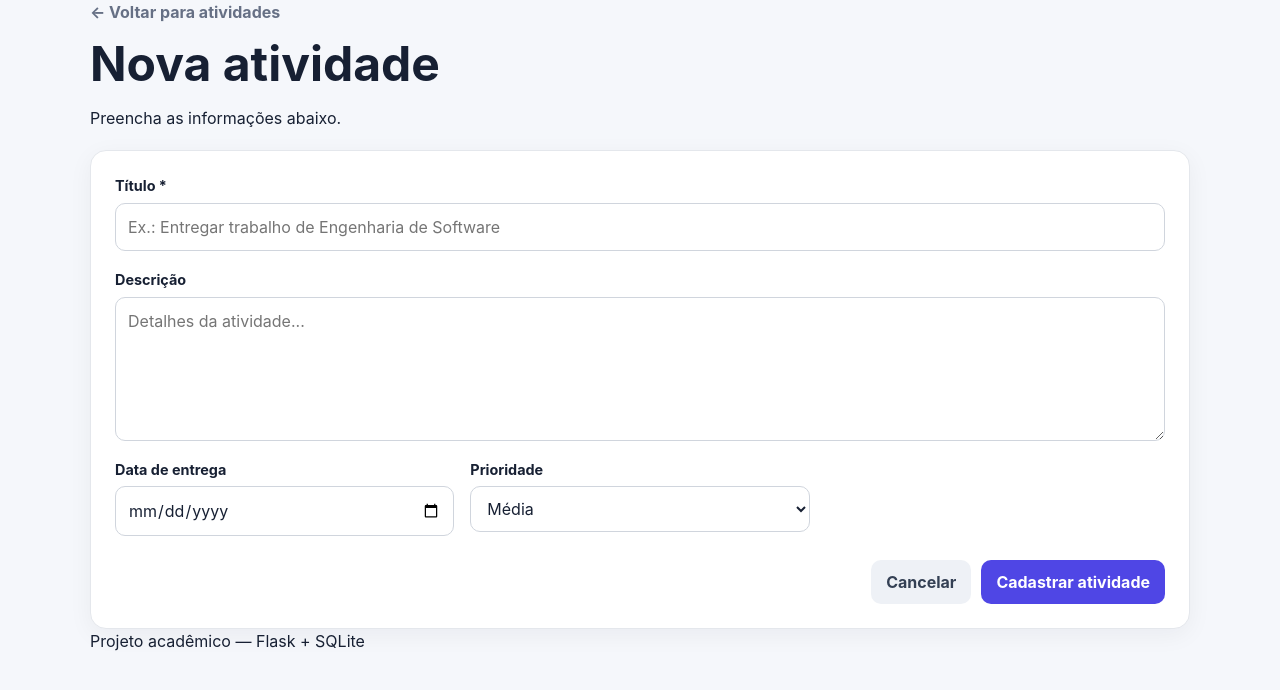
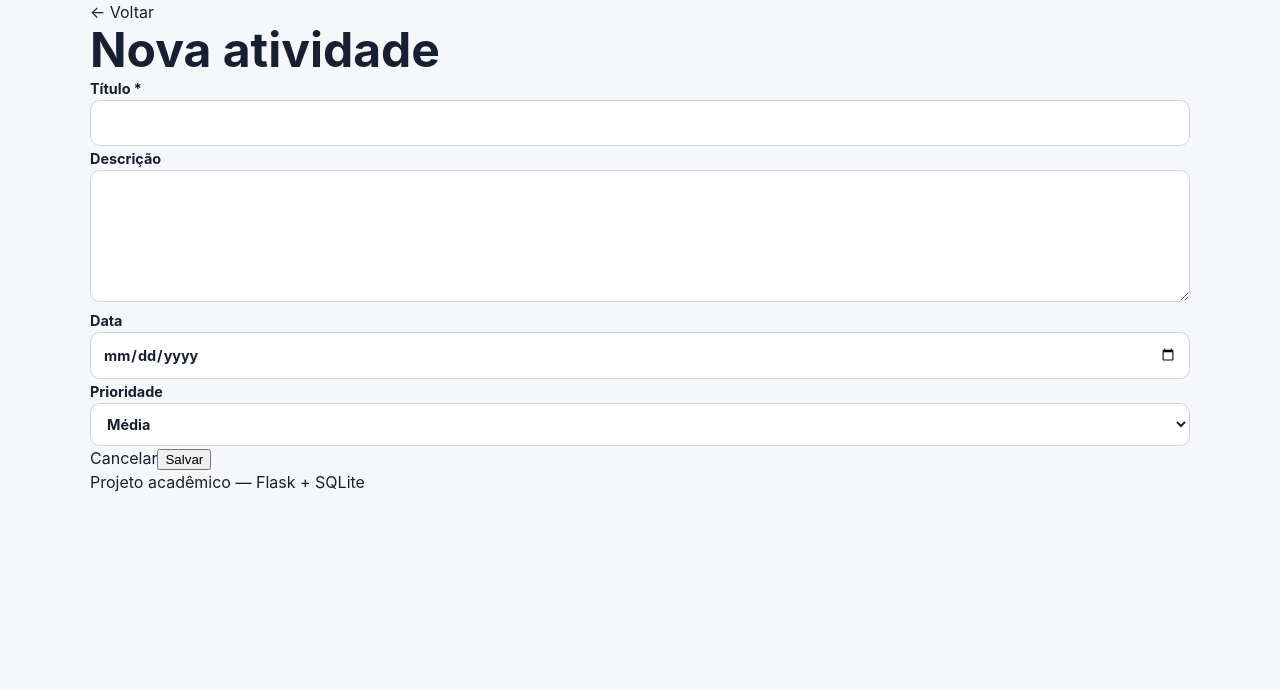
Before and after one commit to katrinymp2007/gerenciador_atividades_flask, a Flask app: page /atividade/nova in a window 1280 px wide. Shown: the part 28-718 px from the top of the page. Run offline with Flask 3, Linux system fonts and the light colour scheme.

Commit message:
Implementa app/templates/formulario.html

```diff
--- a/app/templates/formulario.html
+++ b/app/templates/formulario.html
@@ -1,64 +1 @@
-{% extends "base.html" %}
-
-{% block title %}{% if atividade %}Editar{% else %}Nova{% endif %} atividade{% endblock %}
-
-{% block content %}
-<section class="formulario-cabecalho">
-    <a class="voltar" href="{{ url_for('main.inicio') }}">← Voltar para atividades</a>
-    <h1>{% if atividade %}Editar atividade{% else %}Nova atividade{% endif %}</h1>
-    <p>Preencha as informações abaixo.</p>
-</section>
-
-<form class="formulario" method="post">
-    <div class="campo campo-grande">
-        <label for="titulo">Título *</label>
-        <input id="titulo" name="titulo" type="text" maxlength="120" required
-               value="{{ atividade['titulo'] if atividade else '' }}"
-               placeholder="Ex.: Entregar trabalho de Engenharia de Software">
-    </div>
-
-    <div class="campo campo-grande">
-        <label for="descricao">Descrição</label>
-        <textarea id="descricao" name="descricao" rows="5" maxlength="1000"
-                  placeholder="Detalhes da atividade...">{{ atividade['descricao'] if atividade else '' }}</textarea>
-    </div>
-
-    <div class="grade-campos">
-        <div class="campo">
-            <label for="data_entrega">Data de entrega</label>
-            <input id="data_entrega" name="data_entrega" type="date"
-                   value="{{ atividade['data_entrega'] if atividade else '' }}">
-        </div>
-
-        <div class="campo">
-            <label for="prioridade">Prioridade</label>
-            <select id="prioridade" name="prioridade">
-                {% for item in prioridades %}
-                    <option value="{{ item }}"
-                        {% if (atividade and atividade['prioridade'] == item) or (not atividade and item == 'Média') %}selected{% endif %}>
-                        {{ item }}
-                    </option>
-                {% endfor %}
-            </select>
-        </div>
-
-        {% if atividade %}
-        <div class="campo">
-            <label for="status">Status</label>
-            <select id="status" name="status">
-                {% for item in status_opcoes %}
-                    <option value="{{ item }}" {% if atividade['status'] == item %}selected{% endif %}>{{ item }}</option>
-                {% endfor %}
-            </select>
-        </div>
-        {% endif %}
-    </div>
-
-    <div class="acoes-formulario">
-        <a class="botao botao-secundario" href="{{ url_for('main.inicio') }}">Cancelar</a>
-        <button class="botao botao-primario" type="submit">
-            {% if atividade %}Salvar alterações{% else %}Cadastrar atividade{% endif %}
-        </button>
-    </div>
-</form>
-{% endblock %}
+{% extends "base.html" %}{% block title %}{% if atividade %}Editar{% else %}Nova{% endif %} atividade{% endblock %}{% block content %}<section class="form-head"><a href="{{url_for('main.inicio')}}">← Voltar</a><h1>{% if atividade %}Editar atividade{% else %}Nova atividade{% endif %}</h1></section><form class="form" method="post"><label>Título *<input name="titulo" required value="{{atividade['titulo'] if atividade else ''}}"></label><label>Descrição<textarea name="descricao" rows="5">{{atividade['descricao'] if atividade else ''}}</textarea></label><div class="grid"><label>Data<input type="date" name="data_entrega" value="{{atividade['data_entrega'] if atividade else ''}}"></label><label>Prioridade<select name="prioridade">{% for x in prioridades %}<option {% if (atividade and atividade['prioridade']==x) or (not atividade and x=='Média') %}selected{% endif %}>{{x}}</option>{% endfor %}</select></label>{% if atividade %}<label>Status<select name="status">{% for x in status_opcoes %}<option {% if atividade['status']==x %}selected{% endif %}>{{x}}</option>{% endfor %}</select></label>{% endif %}</div><div class="actions"><a class="btn secondary" href="{{url_for('main.inicio')}}">Cancelar</a><button class="btn primary">Salvar</button></div></form>{% endblock %}
```
